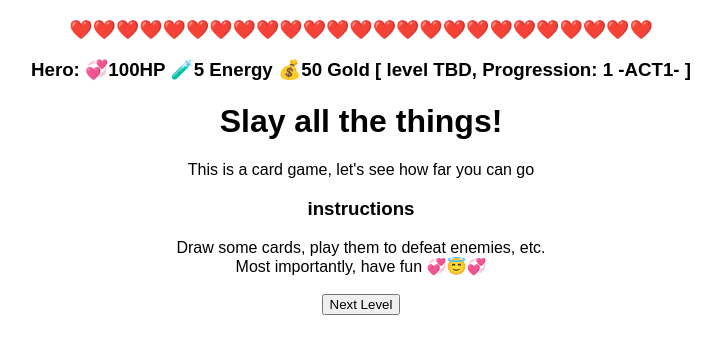
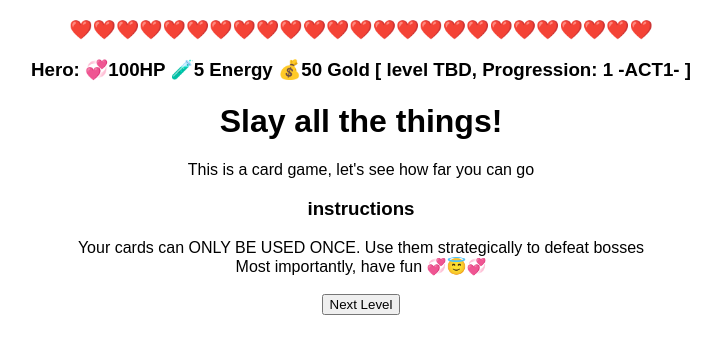
Before and after one commit to p0cket/card-game-fun, a React (Create React App) app: page / in a window 1280 px wide. Shown: the top 354 px of the page, without its empty margins (279-1000 px from the left). Built offline with nearby package versions, Linux system fonts and the light colour scheme.

Commit message:
feat: unclickable deck, got rid of override nextlevel button, and cleanup

```diff
--- a/src/App.js
+++ b/src/App.js
@@ -5,15 +5,16 @@ import { useReducer } from "react";
 import { map } from "./consts/mapGenerator";
 import { startingData } from "./consts/consts";
 import reducer from "./reducer";
-import { setSceneAction } from "./actions";
+// import { setSceneAction } from "./actions";
 
 export default function App() {
   const [gameData, dispatch] = useReducer(reducer, startingData);
 
-  const loadNextLevel = () => {
-    console.log(`loadNextLevel`);
-    dispatch(setSceneAction());
-  };
+  // Uncomment this, the import, and button below for control to always load another level
+  // const loadNextLevel = () => {
+  //   console.log(`loadNextLevel`);
+  //   dispatch(setSceneAction());
+  // };
   // console.log(`[App.js Rendered]`);
 
   const { health, energy } = gameData.hero;
@@ -32,7 +33,7 @@ export default function App() {
         </h3>
       </div>
       <Screen gameData={gameData} dispatch={dispatch} map={map} />
-      <button onClick={loadNextLevel}>Next Level</button>
+      {/* <button onClick={loadNextLevel}>Next Level</button> */}
     </div>
   );
 }
--- a/src/components/Screen.js
+++ b/src/components/Screen.js
@@ -29,7 +29,7 @@ const Screen = ({ gameData, dispatch, map }) => {
 
   switch (levelToSet) {
     case INTRO:
-      return <Intro />;
+      return <Intro dispatch={dispatch} />;
     case SHOP:
       console.log("shop Screen Case");
       return <Shop dispatch={dispatch} />;
--- a/src/components/scenes/Battle.js
+++ b/src/components/scenes/Battle.js
@@ -56,9 +56,10 @@ const Battle = ({ gameData, dispatch }) => {
         <button onClick={endTurn}>End Turn</button>
 
         <h5 style={{ color: "gray" }}>Our deck:</h5>
-        {gameData.deck.map((card) => {
+        <div style={{pointerEvents: "none", opacity: "0.4"}}>        {gameData.deck.map((card) => {
           return <Card key={card.id} cardValue={card} playCard={playCard} />;
-        })}
+        })}</div>
+
       </div>
     </>
   );
--- a/src/components/scenes/Intro.js
+++ b/src/components/scenes/Intro.js
@@ -1,12 +1,20 @@
 import React from "react";
+import { setSceneAction } from "../../actions";
 
-const Intro = () => {
+
+const Intro = ({dispatch}) => {
+  const loadNextLevel = () => {
+    console.log(`loadNextLevel`);
+    dispatch(setSceneAction());
+  };
+
   return (
     <>
       <h1>Slay all the things!</h1>
       <div>This is a card game, let's see how far you can go </div>
       <h3>instructions</h3>
-      <div>Draw some cards, play them to defeat enemies, etc.</div>
+      <div>Your cards can ONLY BE USED ONCE. Use them strategically to defeat bosses</div>
+
       <div>
         Most importantly, have fun{" "}
         <span role="img" aria-label="emoji smile">
@@ -14,6 +22,7 @@ const Intro = () => {
         </span>
       </div>
       <br />
+      <button onClick={loadNextLevel}>Next Level</button>
     </>
   );
 };
```
